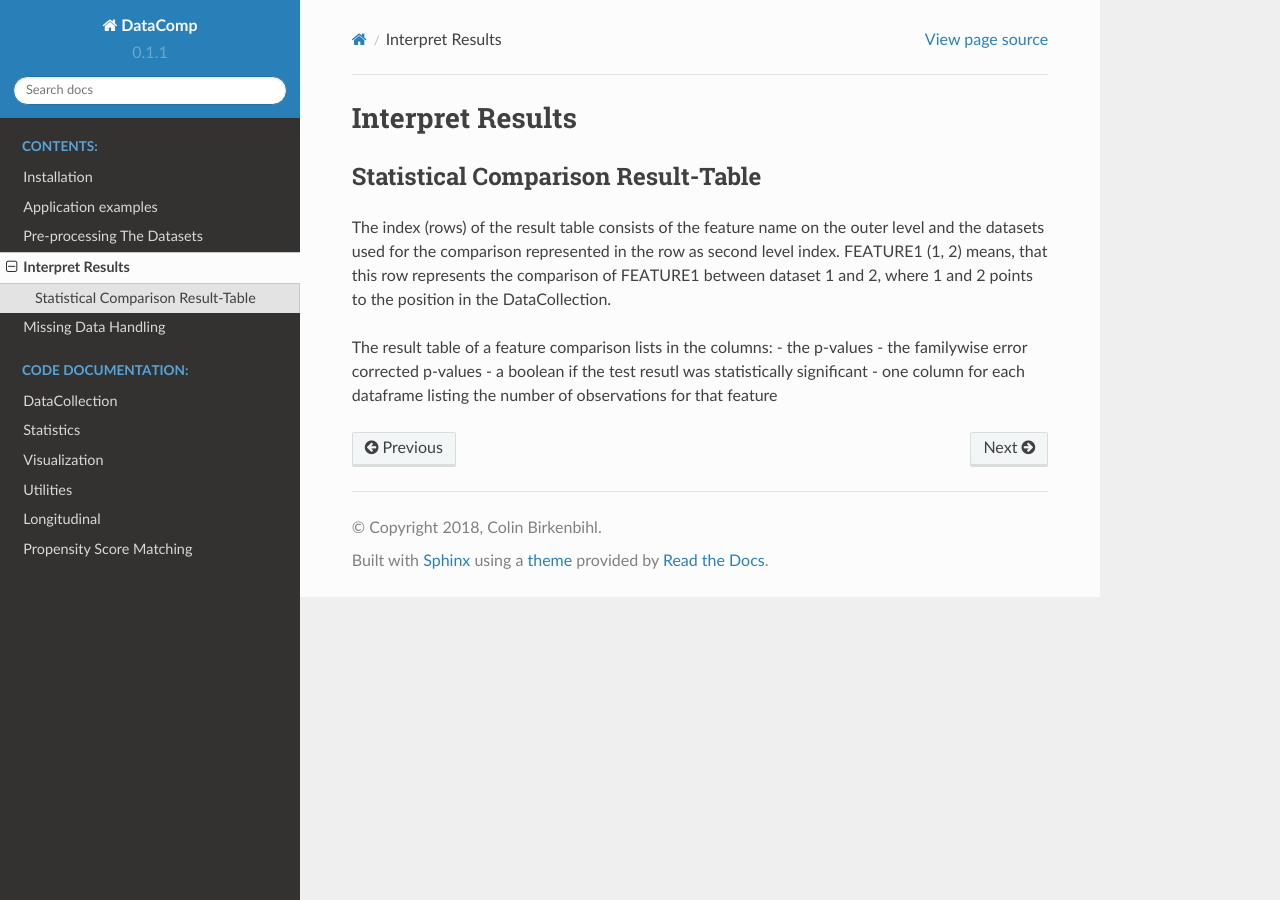
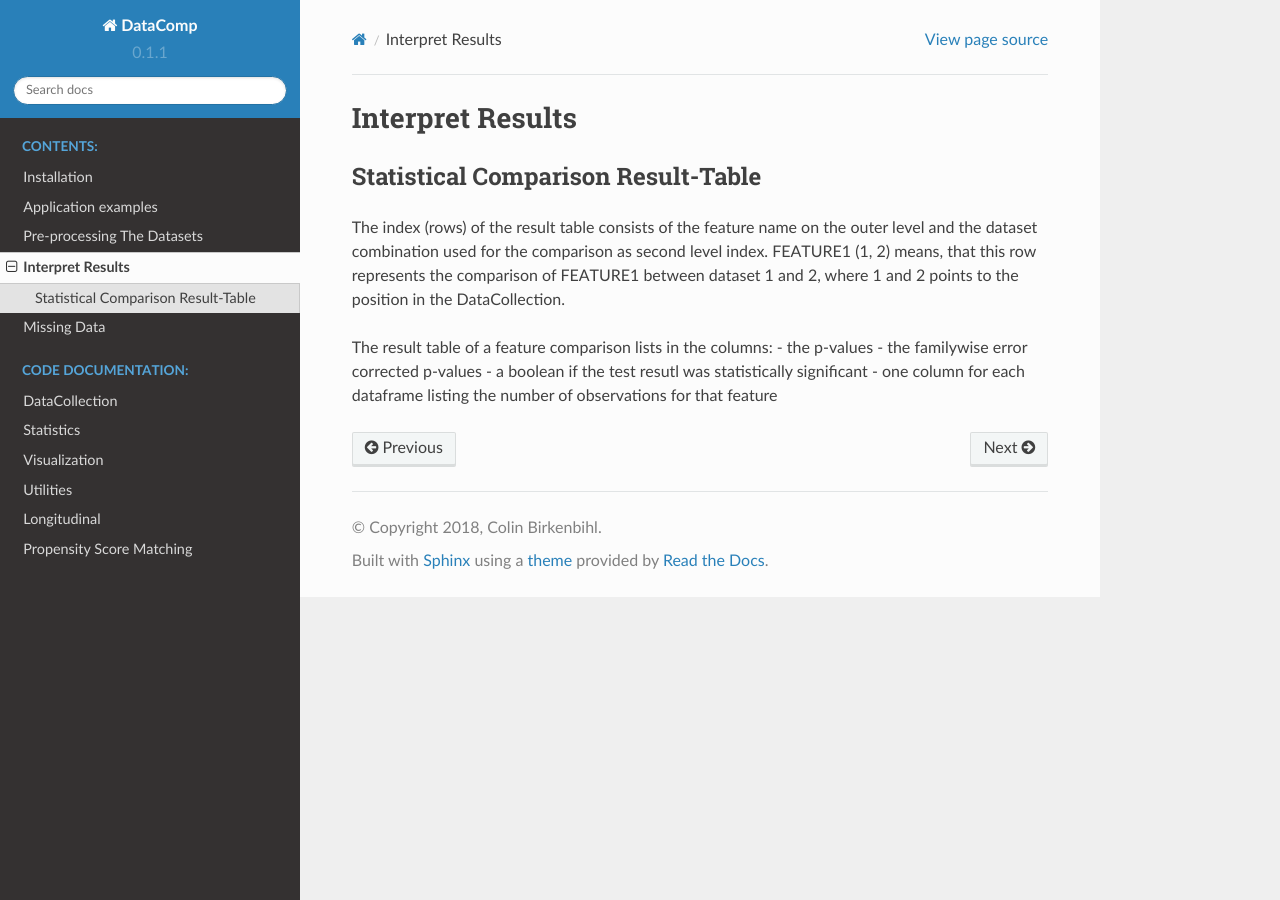
Before and after one commit to Cojabi/DataComp, a Sphinx documentation site: the page built from docs/source/interpretation.rst, in a window 1280 px wide. Built offline with Sphinx 7.4.7 and the Read the Docs theme 2.0.0, drawn with Linux system fonts in a browser that asks for light colours.

Commit message:
documentation fixes #2

```diff
--- a/docs/source/interpretation.rst
+++ b/docs/source/interpretation.rst
@@ -4,9 +4,10 @@ Interpret Results
 Statistical Comparison Result-Table
 -----------------------------------
 
-The index (rows) of the result table consists of the feature name on the outer level and the datasets used for the
-comparison represented in the row as second level index. FEATURE1 (1, 2) means, that this row represents the comparison
-of FEATURE1 between dataset 1 and 2, where 1 and 2 points to the position in the DataCollection.
+The index (rows) of the result table consists of the feature name on the outer level and the dataset combination used \
+for the comparison as second level index.
+FEATURE1 (1, 2) means, that this row represents the comparison of FEATURE1 between dataset 1 and 2, where 1 and 2 \
+points to the position in the DataCollection.
 
 The result table of a feature comparison lists in the columns:
 - the p-values
--- a/docs/source/nans.rst
+++ b/docs/source/nans.rst
@@ -1,5 +1,5 @@
-Missing Data Handling
-=====================
+Missing Data
+============
 
 DataComp will handle missing data in several ways if encountered. The amount of data for each variable in each dataset
 will be displayed next to the significance test results to evaluate reliability.
```
